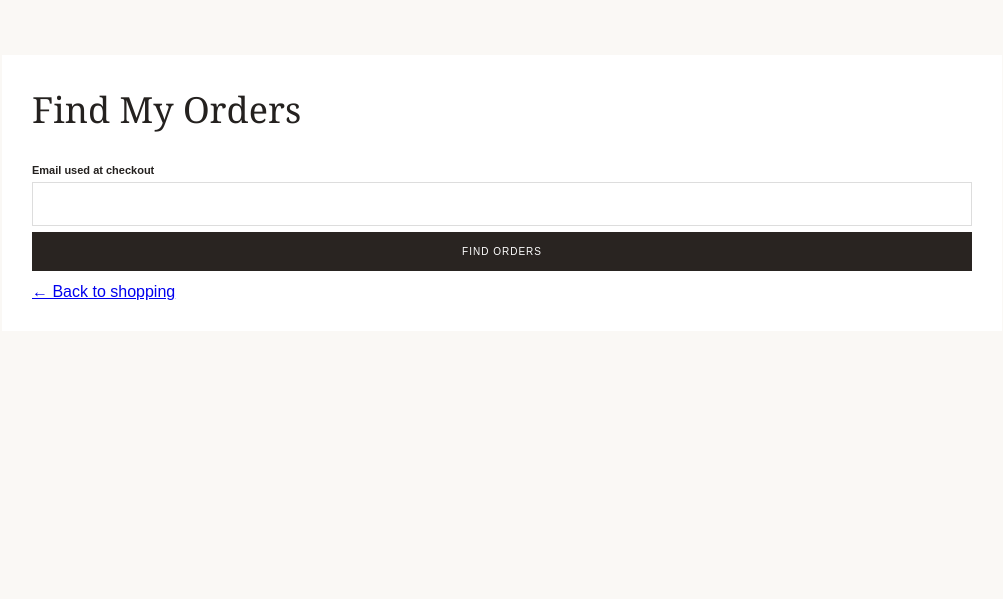
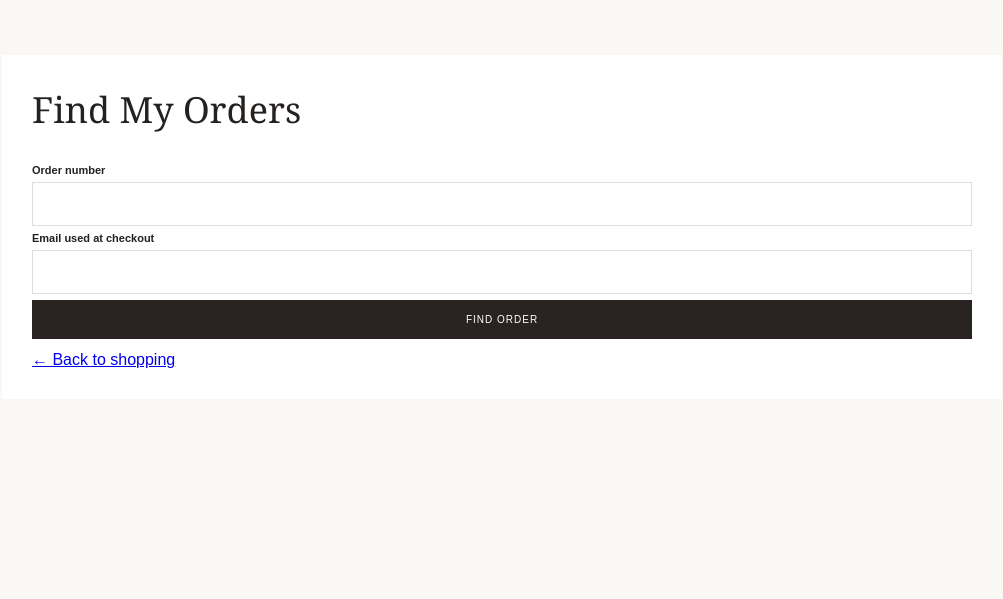
Before and after one commit to Tanuja8792/House_of_Elegence, a Django app: page /my-orders/ in a window 1280 px wide. Shown: the top 599 px of the page, without its empty margins (138-1141 px from the left). Run offline with Django 5.2, Linux system fonts and the light colour scheme.

Commit message:
Protect order lookup with order number and email

```diff
--- a/templates/store/my_orders.html
+++ b/templates/store/my_orders.html
@@ -1 +1 @@
-{% load static %}<!DOCTYPE html><html lang="en"><head><meta charset="UTF-8"><meta name="viewport" content="width=device-width,initial-scale=1"><title>My Orders</title><link rel="stylesheet" href="{% static 'css/style.css' %}"></head><body><main class="store-page"><section class="store-panel"><h1>Find My Orders</h1><form method="get" class="form-field"><label>Email used at checkout</label><input type="email" name="email" value="{{ email }}" required><button class="primary-button">FIND ORDERS</button></form>{% if email %}{% for order in orders %}<article class="order-card"><h3>Order #{{ order.id }} · {{ order.status }}</h3><p>{{ order.created_at|date:"d M Y, h:i A" }}</p>{% for item in order.items.all %}<p>{{ item.product_name }} × {{ item.quantity }} — ₹{{ item.subtotal|floatformat:0 }}</p>{% endfor %}<strong>Total: ₹{{ order.total_amount|floatformat:0 }}</strong></article>{% empty %}<p>No orders found for this email.</p>{% endfor %}{% endif %}<a href="{% url 'home' %}">← Back to shopping</a></section></main></body></html>
+{% load static %}<!DOCTYPE html><html lang="en"><head><meta charset="UTF-8"><meta name="viewport" content="width=device-width,initial-scale=1"><title>My Orders</title><link rel="stylesheet" href="{% static 'css/style.css' %}"></head><body><main class="store-page"><section class="store-panel"><h1>Find My Orders</h1><form method="get" class="form-field"><label>Order number</label><input type="number" name="order_id" min="1" value="{{ order_id }}" required><label>Email used at checkout</label><input type="email" name="email" value="{{ email }}" required><button class="primary-button">FIND ORDER</button></form>{% if email %}{% for order in orders %}<article class="order-card"><h3>Order #{{ order.id }} · {{ order.status }}</h3><p>{{ order.created_at|date:"d M Y, h:i A" }}</p>{% for item in order.items.all %}<p>{{ item.product_name }} × {{ item.quantity }} — ₹{{ item.subtotal|floatformat:0 }}</p>{% endfor %}<strong>Total: ₹{{ order.total_amount|floatformat:0 }}</strong></article>{% empty %}<p>No orders found for this email.</p>{% endfor %}{% endif %}<a href="{% url 'home' %}">← Back to shopping</a></section></main></body></html>
```
